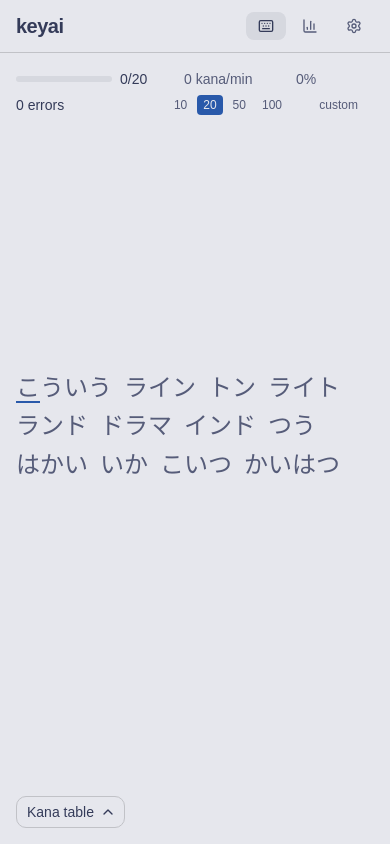
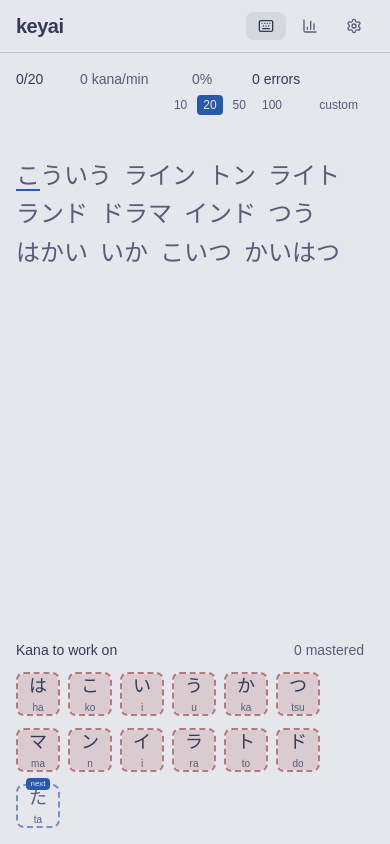
Before and after one commit to mumpkin/keyai, a React (Vite) app in the folder apps/app/: page / in a window 390 px wide. Built offline with nearby package versions, Linux system fonts and the light colour scheme.

Commit message:
Fit the training screen to a phone
The words move to the top, above the virtual keyboard. The kana table does
not fit a phone and gives way to the kana to work on, directly below the
words, instead of a sheet to open.

Co-Authored-By: Claude Opus 5.5 <noreply@anthropic.com>

```diff
--- a/apps/app/index.html
+++ b/apps/app/index.html
@@ -2,7 +2,7 @@
 <html lang="fr">
 	<head>
 		<meta charset="UTF-8" />
-		<meta name="viewport" content="width=device-width, initial-scale=1.0" />
+		<meta name="viewport" content="width=device-width, initial-scale=1.0, interactive-widget=resizes-content" />
 		<meta name="theme-color" content="#e6e7ed" />
 		<link rel="icon" type="image/svg+xml" href="/favicon.svg" />
 		<link rel="apple-touch-icon" href="/apple-touch-icon.png" />
--- /dev/null
+++ b/apps/app/src/features/kana-table/kana-focus-list.tsx
@@ -0,0 +1,52 @@
+import { useTranslation } from 'react-i18next';
+import { useProgress, useVocabulary } from '@/stores/app-context.tsx';
+import { KanaCell } from './kana-cell.tsx';
+import { focusKanaOf, kanaStatesOf } from './kana-states.ts';
+
+/**
+ * The kana table of a phone: the whole chart does not fit and most of it is
+ * of no use, so it only shows what is being learned, and the next kana.
+ */
+export function KanaFocusList() {
+	const { t: translate } = useTranslation();
+	const progress = useProgress((state) => state.save.progress);
+	const thresholdKanaPerMinute = useProgress(
+		(state) => state.save.settings.speed.kanaPerMinute,
+	);
+	const { unlockOrder, initialUnlocked } = useVocabulary().file;
+	const context = {
+		progress,
+		unlockOrder,
+		initialUnlocked,
+		thresholdKanaPerMinute,
+	};
+	const states = kanaStatesOf(context);
+	const kana = focusKanaOf(context);
+	const label = translate('kanaTable.focusTitle');
+	return (
+		<div className="flex flex-col gap-1" data-keeps-focus>
+			<p className="flex justify-between text-sm">
+				<span className="font-medium">{label}</span>
+				<span className="text-muted-foreground">
+					{translate('kanaTable.masteredCount', {
+						count: progress.unlocked.length - kana.learningCount,
+					})}
+				</span>
+			</p>
+			<ul
+				aria-label={label}
+				className="flex flex-wrap gap-x-2 gap-y-3 pt-2"
+			>
+				{kana.list.map((item) => (
+					<li key={item}>
+						<KanaCell
+							kana={item}
+							state={states.stateOf(item)}
+							score={states.scoreOf(item)}
+						/>
+					</li>
+				))}
+			</ul>
+		</div>
+	);
+}
--- a/apps/app/src/features/kana-table/kana-states.ts
+++ b/apps/app/src/features/kana-table/kana-states.ts
@@ -78,3 +78,23 @@ export function kanaStatesOf(context: KanaStateContext): KanaStates {
 		scoreOf: (kana) => masteryFor(kana).score,
 	};
 }
+
+export interface FocusKana {
+	/** The unlocked kana still to master, then the next one to unlock. */
+	readonly list: readonly string[];
+	readonly learningCount: number;
+}
+
+/** What a phone shows instead of the whole table (C8). */
+export function focusKanaOf(context: KanaStateContext): FocusKana {
+	const { progress, unlockOrder, thresholdKanaPerMinute } = context;
+	const learning = progress.unlocked.filter(
+		(kana) =>
+			!masteryOf(progress.kana[kana], thresholdKanaPerMinute).isMastered,
+	);
+	const next = nextKanaOf(progress, unlockOrder);
+	return {
+		list: next ? [...learning, next] : learning,
+		learningCount: learning.length,
+	};
+}
--- a/apps/app/src/features/kana-table/mobile-kana-sheet.tsx
+++ /dev/null
@@ -1,32 +0,0 @@
-import { ChevronUp } from 'lucide-react';
-import { useState } from 'react';
-import { useTranslation } from 'react-i18next';
-import { Button } from '@/components/ui/button.tsx';
-import { KanaTable } from './kana-table.tsx';
-
-/** On mobile, the virtual keyboard takes the bottom: the table is a sheet. */
-export function MobileKanaSheet() {
-	const { t: translate } = useTranslation();
-	const [isOpen, setIsOpen] = useState(false);
-
-	return (
-		<div className="md:hidden" data-keeps-focus>
-			<Button variant="outline" onClick={() => setIsOpen(!isOpen)}>
-				{translate('kanaTable.title')}{' '}
-				<ChevronUp data-icon="inline-end" />
-			</Button>
-			{isOpen && (
-				<div className="fixed inset-x-0 bottom-0 z-20 max-h-[70dvh] overflow-auto rounded-t-2xl border-t bg-background p-4 shadow-2xl">
-					<Button
-						variant="ghost"
-						className="mb-2 w-full"
-						onClick={() => setIsOpen(false)}
-					>
-						{translate('kanaTable.close')}
-					</Button>
-					<KanaTable />
-				</div>
-			)}
-		</div>
-	);
-}
--- a/apps/app/src/features/statistics/progress-section.tsx
+++ b/apps/app/src/features/statistics/progress-section.tsx
@@ -1,4 +1,5 @@
 import { useTranslation } from 'react-i18next';
+import { KanaFocusList } from '@/features/kana-table/kana-focus-list.tsx';
 import { KanaTable } from '@/features/kana-table/kana-table.tsx';
 import { useProgress, useVocabulary } from '@/stores/app-context.tsx';
 import {
@@ -69,7 +70,12 @@ export function ProgressSection() {
 					<ScriptBar key={breakdown.script} breakdown={breakdown} />
 				))}
 			</div>
-			<KanaTable />
+			<div className="hidden md:block">
+				<KanaTable />
+			</div>
+			<div className="md:hidden">
+				<KanaFocusList />
+			</div>
 		</StatisticsSection>
 	);
 }
--- a/apps/app/src/features/training/session-stats-bar.tsx
+++ b/apps/app/src/features/training/session-stats-bar.tsx
@@ -17,7 +17,7 @@ function SeriesProgress({
 	const progress = length > 0 ? (completed / length) * PERCENT : 0;
 	return (
 		<span className="flex items-center gap-2">
-			<span className="h-1.5 w-24 overflow-hidden rounded-full bg-muted">
+			<span className="hidden h-1.5 w-24 overflow-hidden rounded-full bg-muted sm:block">
 				<span
 					className="block h-full bg-primary transition-[width]"
 					style={{ width: `${progress}%` }}
--- a/apps/app/src/features/training/training-screen.tsx
+++ b/apps/app/src/features/training/training-screen.tsx
@@ -1,8 +1,8 @@
 import { withWordsPerSession } from '@keyai/core/settings';
 import type { MouseEvent } from 'react';
 import { useTranslation } from 'react-i18next';
+import { KanaFocusList } from '@/features/kana-table/kana-focus-list.tsx';
 import { KanaTable } from '@/features/kana-table/kana-table.tsx';
-import { MobileKanaSheet } from '@/features/kana-table/mobile-kana-sheet.tsx';
 import { useProgress } from '@/stores/app-context.tsx';
 import { useUiStore } from '@/stores/ui-store.ts';
 import { recapSourceOf, wordViewsOf } from './series-view.ts';
@@ -26,7 +26,7 @@ function JapaneseInputWarning() {
 	);
 }
 
-/** Word cards manage the focus; the mobile sheet must not open the keyboard. */
+/** Word cards manage the focus; the kana list must not open the keyboard. */
 const KEEPS_FOCUS = '[data-slot="popover-trigger"], [data-keeps-focus]';
 
 /** Any other click brings the focus back to typing. */
@@ -69,7 +69,7 @@ export function TrainingScreen() {
 					onLengthChange={changeLength}
 					onLengthDismiss={focus}
 				/>
-				<div className="relative flex flex-1 flex-col justify-center gap-4 py-6">
+				<div className="relative flex flex-1 flex-col gap-4 md:justify-center md:py-6">
 					<WordLine
 						words={words}
 						entries={series.entries}
@@ -88,7 +88,9 @@ export function TrainingScreen() {
 				<div className="hidden md:block">
 					<KanaTable />
 				</div>
-				<MobileKanaSheet />
+				<div className="md:hidden">
+					<KanaFocusList />
+				</div>
 			</div>
 		</TypingFocusContext.Provider>
 	);
--- a/apps/app/src/i18n/locales/en.json
+++ b/apps/app/src/i18n/locales/en.json
@@ -70,8 +70,9 @@
 		"honorific": "honorific"
 	},
 	"kanaTable": {
-		"title": "Kana table",
-		"close": "Close",
+		"focusTitle": "Kana to work on",
+		"masteredCount_one": "{{count}} mastered",
+		"masteredCount_other": "{{count}} mastered",
 		"latest": "new",
 		"next": "next"
 	},
--- a/apps/app/src/i18n/locales/fr.json
+++ b/apps/app/src/i18n/locales/fr.json
@@ -70,8 +70,9 @@
 		"honorific": "honorifique"
 	},
 	"kanaTable": {
-		"title": "Table des kana",
-		"close": "Fermer",
+		"focusTitle": "Kana à travailler",
+		"masteredCount_one": "{{count}} maîtrisé",
+		"masteredCount_other": "{{count}} maîtrisés",
 		"latest": "nouveau",
 		"next": "suivant"
 	},
```
Also changed, not shown: 3 other files (tests, documents, lock files or other folders).
